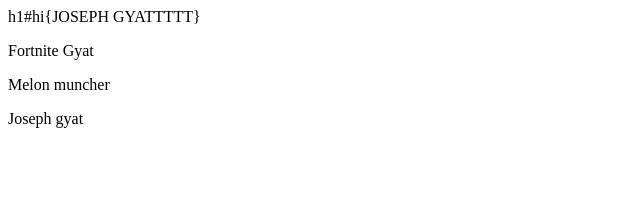
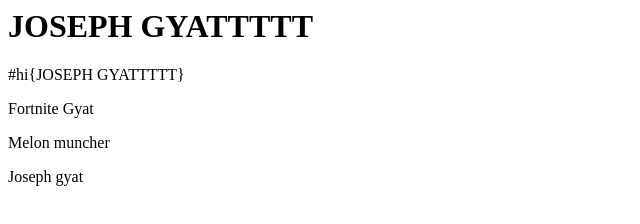
Before and after one commit to Jamalquantaviouschickeneaterthethird/dragon-ball-y-not-, a plain HTML site: page index.html in a window 1280 px wide. Shown: the whole page, without its empty margins (0-640 px from the left). Drawn offline with Linux system fonts and the light colour scheme.

Commit message:
Update index.html

```diff
--- a/index.html
+++ b/index.html
@@ -1,5 +1,5 @@
 <body>
-  h1#hi{JOSEPH GYATTTTT}</h1> <p>Fortnite Gyat</p>
+  <h1>JOSEPH GYATTTTT</h1>#hi{JOSEPH GYATTTTT}</h1> <p>Fortnite Gyat</p>
   <p>Melon muncher</p>
   <p>Joseph gyat</p>
 </body>
```
